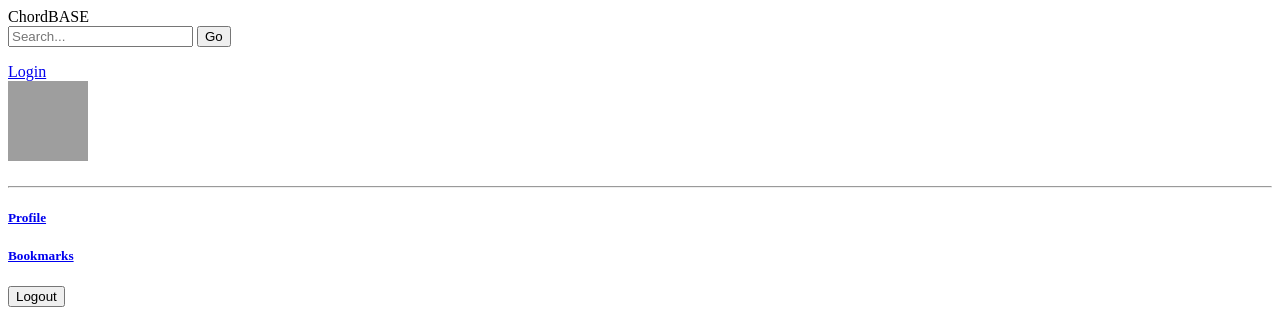
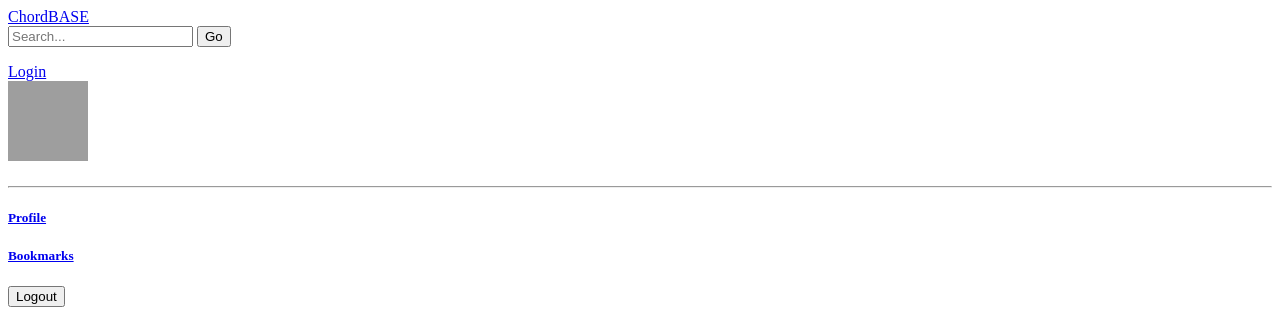
Before and after one commit to Daniel07070/springFinalProject, a Django app: template projectname/testing/testApp/templates/nav.html in a window 1280 px wide. Shown: the top 311 px of the page. Run offline with Django 5.2, Linux system fonts and the light colour scheme; the template is opened without the code that fills it, so the values that code supplies are empty; grey boxes are pictures that could not be loaded.

Commit message:
Turned the chordbase title into a button that redirects the user to the home page

```diff
--- a/projectname/testing/testApp/templates/nav.html
+++ b/projectname/testing/testApp/templates/nav.html
@@ -1,6 +1,6 @@
 <nav class="navbar bg-primary border-bottom fixed-top px-3 d-flex justify-content-between">
 
-    <span class="navbar-brand h1 text-light m-0">ChordBASE</span>
+    <a href="{% url 'home'%}" class="navbar-brand h1 text-light m-0">ChordBASE</a>
 
     <form class="mx-auto" style="width: 400px;">
         <div class="input-group">
```
